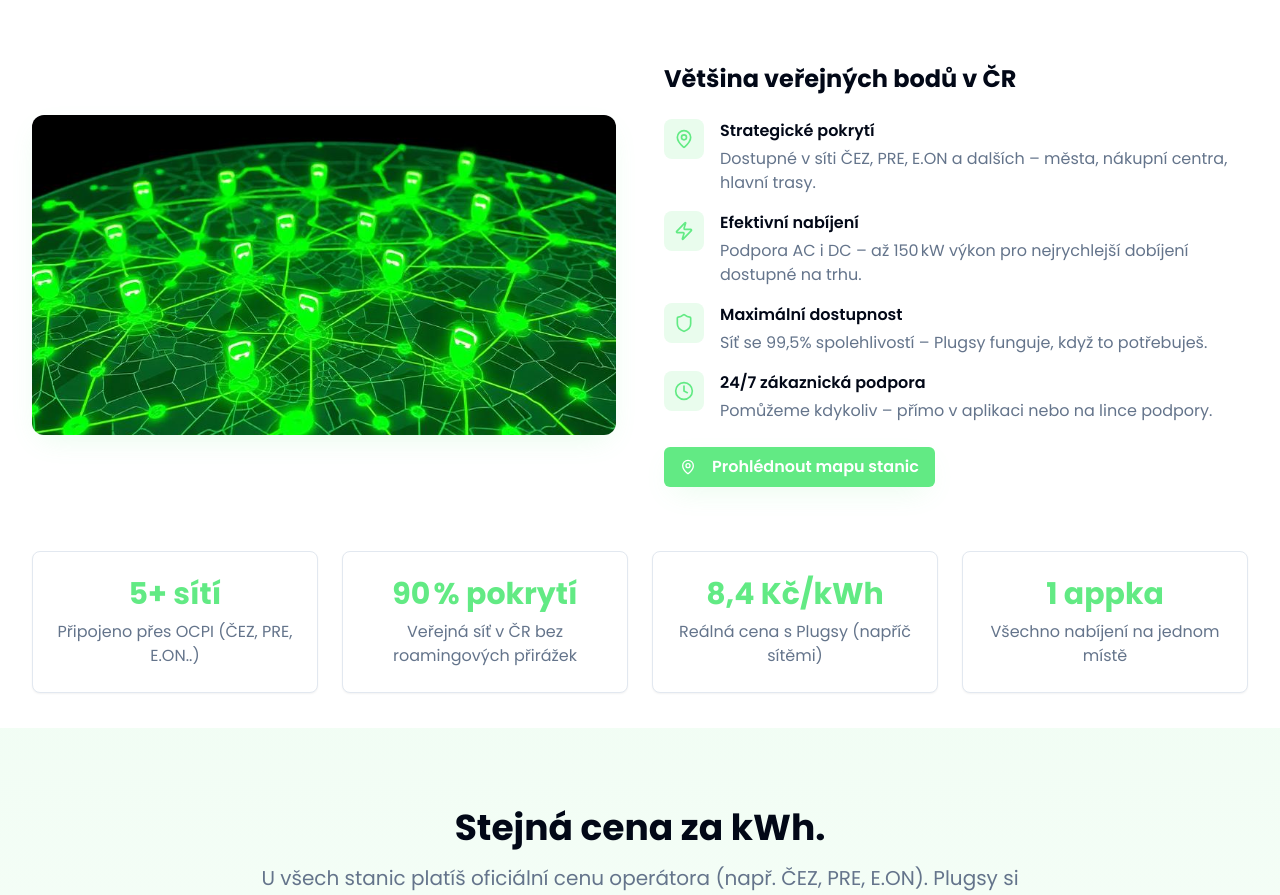
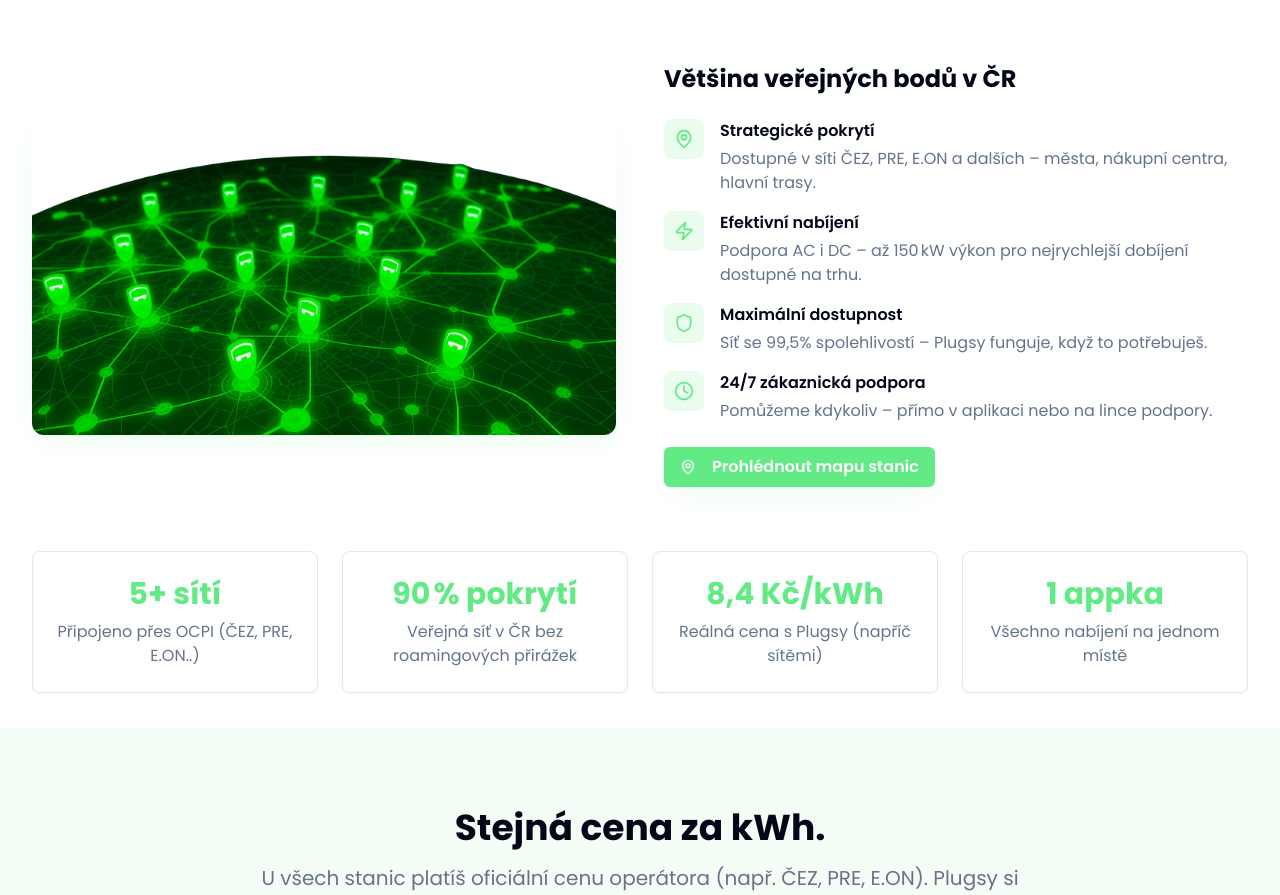
Before and after one commit to sbnt26/plugsy, a React (Vite) app: page / in a window 1280 px wide. Shown: the part 1231-2126 px from the top of the page. Built offline with nearby package versions, Linux system fonts and the light colour scheme.

Commit message:
Update network image
Use the provided image in the network section.

```diff
--- a/src/components/NetworkSection.tsx
+++ b/src/components/NetworkSection.tsx
@@ -1,7 +1,7 @@
 import { Card, CardContent } from "@/components/ui/card";
 import { Button } from "@/components/ui/button";
 import { MapPin, Zap, Shield, Clock } from "lucide-react";
-import networkImage from "@/assets/network-map.jpg";
+const networkImage = "/lovable-uploads/17441ba9-9c94-4870-a83f-5afea2bdfb40.png";
 const NetworkSection = () => {
   return <section id="network" className="bg-background py-[35px]">
       <div className="max-w-7xl mx-auto px-4 sm:px-6 lg:px-8">
```
Also changed, not shown: public/lovable-uploads/17441ba9-9c94-4870-a83f-5afea2bdfb40.png (added).
